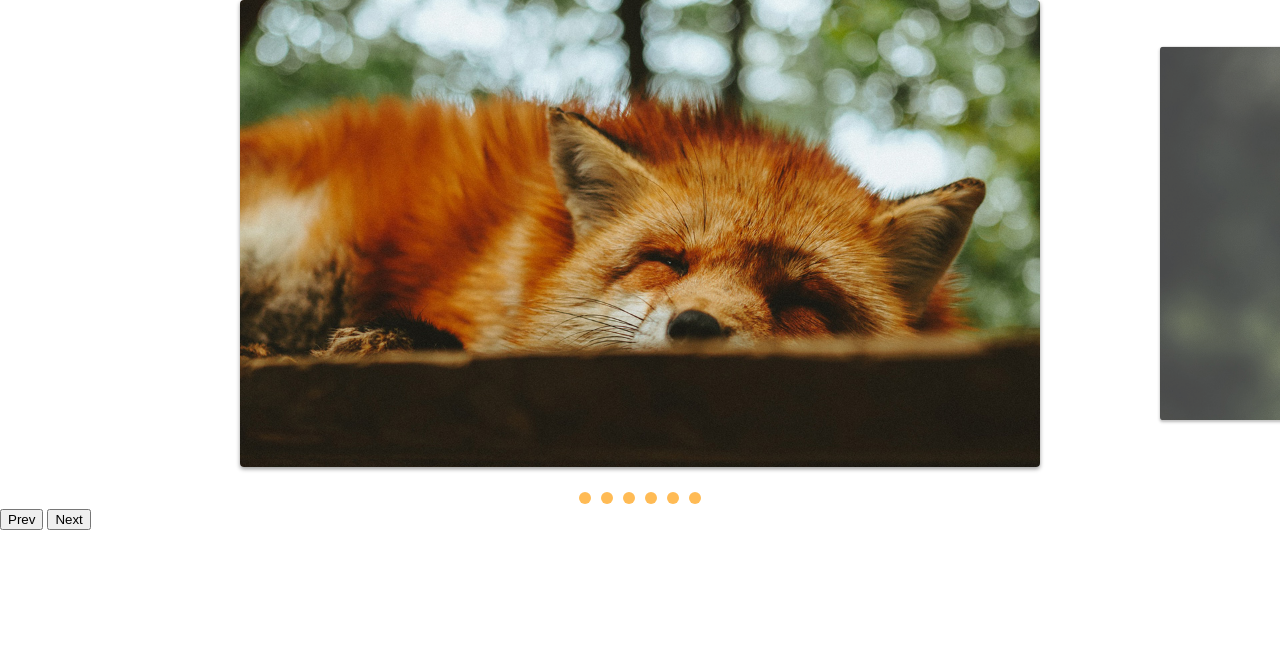
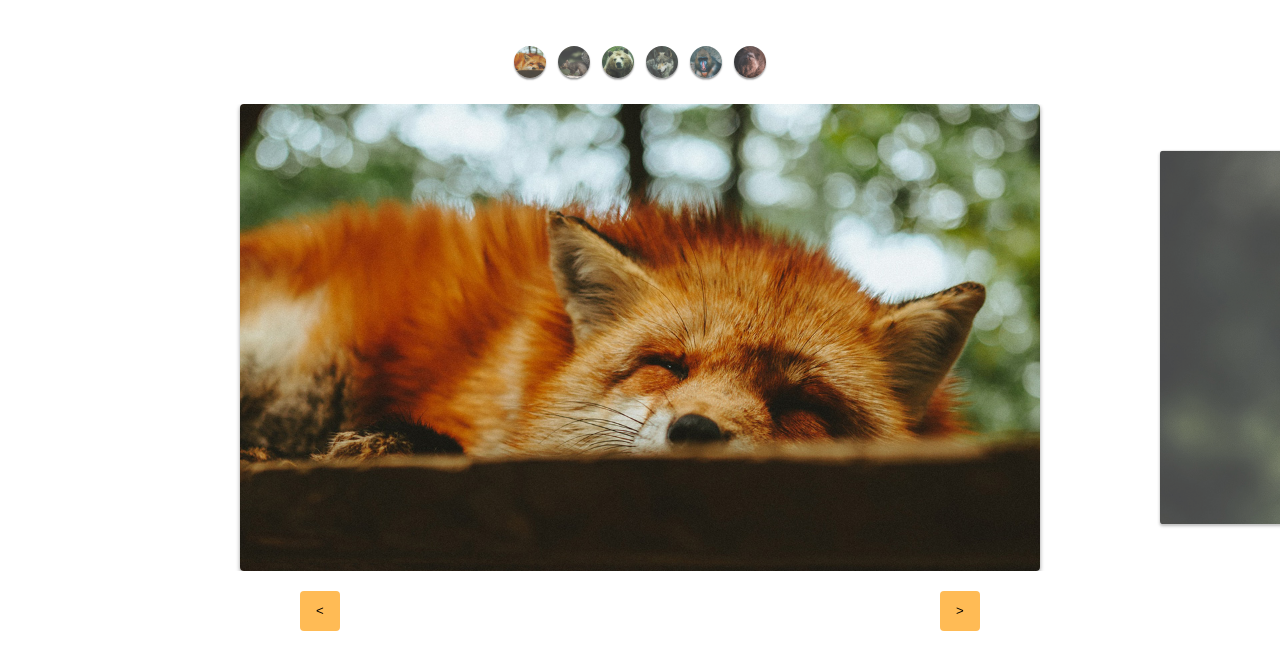
Before and after one commit to LeonardoFebba/slide_js, a plain HTML site: page index.html in a window 1280 px wide. Drawn offline with Linux system fonts and the light colour scheme.

Commit message:
Custom controls estilizados

```diff
--- a/css/style.css
+++ b/css/style.css
@@ -38,7 +38,7 @@ img {
   box-shadow: 0 2px 4px rgba(0, 0, 0, 0.4);
 }
 
-.slide li.ativo {
+.slide li.active {
   opacity: 1;
   transform: scale(1);
 }
@@ -64,3 +64,48 @@ img {
 [data-control="slide"] li a:hover {
   background: #e54;
 }
+
+.custom-controls {
+  display: flex;
+  justify-content: center;
+  margin-top: 40px;
+  margin-bottom: 20px;
+  flex-wrap: wrap;
+}
+
+.custom-controls li {
+  opacity: 0.8;
+  transform: scale(0.8);
+  width: 40px;
+  height: 40px;
+  border-radius: 50%;
+  overflow: hidden;
+  margin: 2px;
+  box-shadow: 0 2px 2px rgba(0, 0, 0, 0.5);
+  transition: 0.3s;
+  cursor: pointer;
+}
+
+.custom-controls li.active {
+  opacity: 1;
+  transform: scale(1);
+}
+
+.arrow-nav {
+  display: flex;
+  justify-content: space-around;
+  margin: 20px 0;
+}
+
+.arrow-nav button {
+  cursor: pointer;
+  border: none;
+  border-radius: 4px;
+  width: 40px;
+  height: 40px;
+  background: #fb5 url("../img/arrow.png") center center no-repeat;
+}
+
+.arrow-nav button.prev {
+  rotate: (-180deg);
+}
--- a/index.html
+++ b/index.html
@@ -8,6 +8,14 @@
     <title>Slide</title>
 </head>
 <body>
+    <ul class="custom-controls">
+        <li><img src="img/foto1-thumb.jpg" ></li>
+        <li><img src="img/foto2-thumb.jpg" ></li>
+        <li><img src="img/foto3-thumb.jpg" ></li>
+        <li><img src="img/foto4-thumb.jpg" ></li>
+        <li><img src="img/foto5-thumb.jpg" ></li>
+        <li><img src="img/foto6-thumb.jpg" ></li>
+    </ul>
     <div class="slide-wrapper">
         <ul class="slide">
             <li><img src="img/foto1.jpg"></li>
@@ -20,8 +28,8 @@
     </div>
 
     <div class="arrow-nav">
-        <button class="prev">Prev</button>
-        <button class="next">Next</button>
+        <button class="prev"><</button>
+        <button class="next">></button>
     </div>
 
     <script type="module" src="js/script.js"></script>
--- a/js/script.js
+++ b/js/script.js
@@ -4,4 +4,4 @@ const slide = new slideNav('.slide', '.slide-wrapper');
 
 slide.init();
 slide.addArrow('.prev', '.next');
-slide.addControl();
+slide.addControl('.custom-controls');
--- a/js/slide.js
+++ b/js/slide.js
@@ -5,7 +5,7 @@ export class Slide{
         this.slide = document.querySelector(slide)
         this.wrapper = document.querySelector(wrapper);
         this.dist = { finalPosition: 0, startX: 0, movement: 0 };
-        this.activeClass = 'ativo';
+        this.activeClass = 'active';
         this.changeEvent = new Event('changeEvent');
     }
 
```
Also changed, not shown: img/arrow.png (added). Lines whose indentation alone changed are shown as unchanged.
